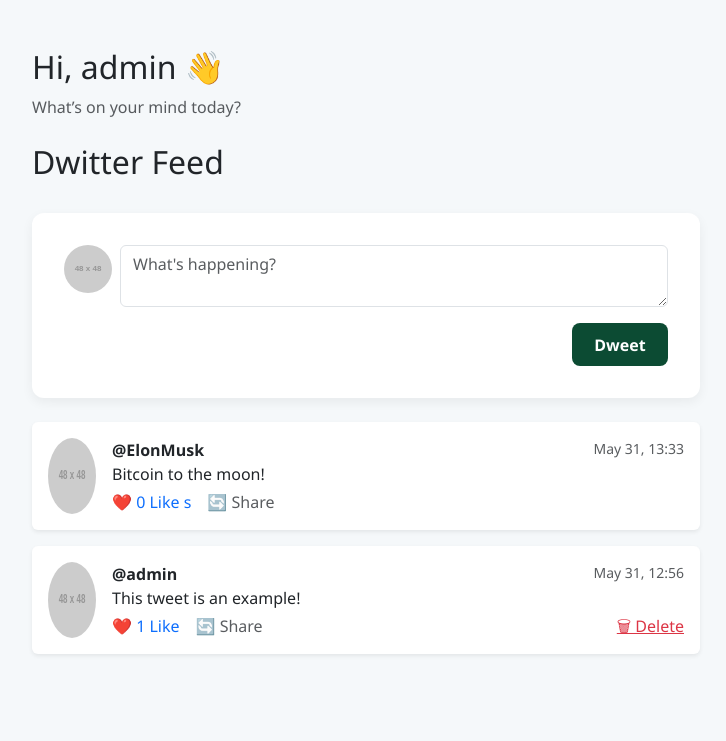
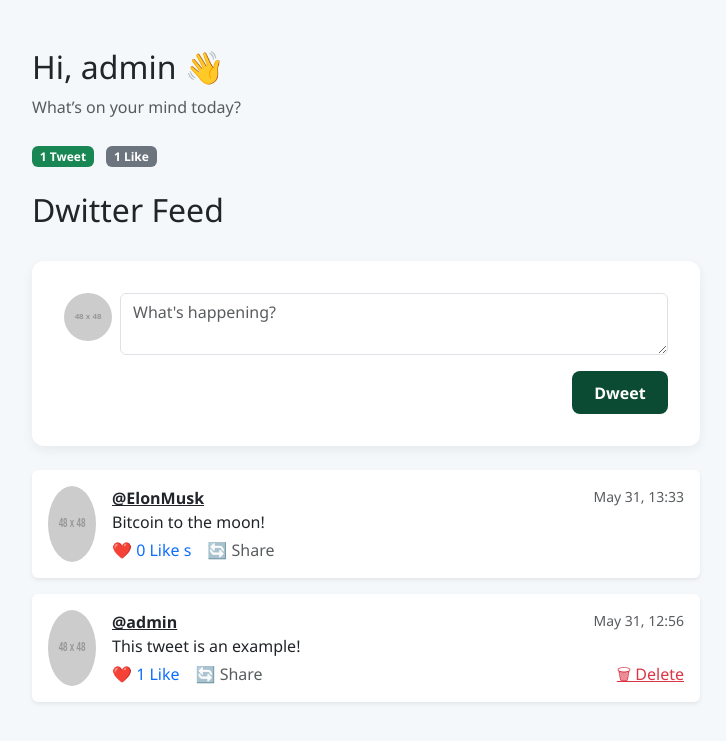
Before and after one commit to 0x10-z/dwitter, a Django app: page / in a window 1280 px wide. Shown: the part 59-800 px from the top of the page, without its empty margins (274-1000 px from the left). Run offline with Django 5.2, Linux system fonts and the light colour scheme; a user stored in the database is signed in; data comes from the database, SQL or seed files in the repository; both versions use the stored data as it was after the commit; grey boxes labelled with a size stand in for pictures from a placeholder-image service; some libraries are stand-ins or nearby versions.

Commit message:
Displayed tweet and like counters as badges on dashboard

```diff
--- a/dwitter/templates/dwitter/dashboard.html
+++ b/dwitter/templates/dwitter/dashboard.html
@@ -2,6 +2,15 @@
 {% block content %}
   <h2 class="mb-2">Hi, {{ user.username }} 👋</h2>
   <p class="text-muted mb-4">What’s on your mind today?</p>
+  <div class="mb-4">
+  <span class="badge bg-success me-2">
+    {{ tweet_count }} Tweet{% if tweet_count != 1 %}s{% endif %}
+  </span>
+  <span class="badge bg-secondary">
+    {{ like_count }} Like{% if like_count != 1 %}s{% endif %}
+  </span>
+</div>
+
   <h2 class="mb-4">Dwitter Feed</h2>
 
   <!-- Create Tweet Form -->
@@ -22,7 +31,7 @@
       <img src="https://placehold.co/48x48" class="rounded-circle me-3" alt="User avatar" />
       <div class="flex-grow-1">
         <div class="d-flex justify-content-between">
-          <strong>@{{ tweet.user.username }}</strong>
+          <strong><a href="{% url 'user_profile' tweet.user.username %}" class="text-dark">@{{ tweet.user.username }}</a></strong>
           <small class="text-muted">{{ tweet.created_at|date:"M d, H:i" }}</small>
         </div>
         <p class="mb-1">{{ tweet.content }}</p>
--- a/dwitter/urls.py
+++ b/dwitter/urls.py
@@ -9,4 +9,6 @@ urlpatterns = [
     path('register/', views.register, name='register'),
     path('delete/<int:tweet_id>/', views.delete_tweet, name='delete_tweet'),
     path('like/<int:tweet_id>/', views.like_tweet, name='like_tweet'),
+    path('user/<str:username>/', views.user_profile, name='user_profile'),
+    path('tweet/<int:tweet_id>/', views.tweet_detail, name='tweet_detail'),
 ]
--- a/dwitter/views.py
+++ b/dwitter/views.py
@@ -1,8 +1,9 @@
 from django.shortcuts import render, redirect, get_object_or_404
 from django.contrib.auth import login
+from django.contrib.auth.models import User
 from django.contrib.auth.decorators import login_required
 from django.contrib.auth.forms import UserCreationForm
-from .models import Tweet
+from .models import Tweet, Like
 
 def register(request):
     if request.method == 'POST':
@@ -22,7 +23,6 @@ def delete_tweet(request, tweet_id):
     tweet.delete()
     return redirect('dashboard')
 
-from .models import Like
 
 @login_required
 def like_tweet(request, tweet_id):
@@ -40,5 +40,28 @@ def dashboard(request):
         if content and len(content) <= 280:
             Tweet.objects.create(user=request.user, content=content)
             return redirect('dashboard')
-    tweets = Tweet.objects.select_related('user').order_by('-created_at')
-    return render(request, 'dwitter/dashboard.html', {'tweets': tweets})
+
+    all_tweets = Tweet.objects.select_related('user').order_by('-created_at')
+
+    tweet_count = Tweet.objects.filter(user=request.user).count()
+    like_count = request.user.like_set.count()
+
+    return render(request, 'dwitter/dashboard.html', {
+        'tweets': all_tweets,
+        'tweet_count': tweet_count,
+        'like_count': like_count,
+    })
+
+@login_required
+def user_profile(request, username):
+    user_profile = get_object_or_404(User, username=username)
+    tweets = Tweet.objects.filter(user=user_profile).order_by('-created_at')
+    return render(request, 'dwitter/user_profile.html', {
+        'profile_user': user_profile,
+        'tweets': tweets
+    })
+
+@login_required
+def tweet_detail(request, tweet_id):
+    tweet = get_object_or_404(Tweet, id=tweet_id)
+    return render(request, 'dwitter/tweet_detail.html', {'tweet': tweet})
```
Also changed, not shown: dwitter/templates/dwitter/register.html (+15 -0 lines), dwitter/templates/dwitter/tweet_detail.html (added, +19 -0 lines), dwitter/templates/dwitter/user_profile.html (added, +23 -0 lines), db.sqlite3.
